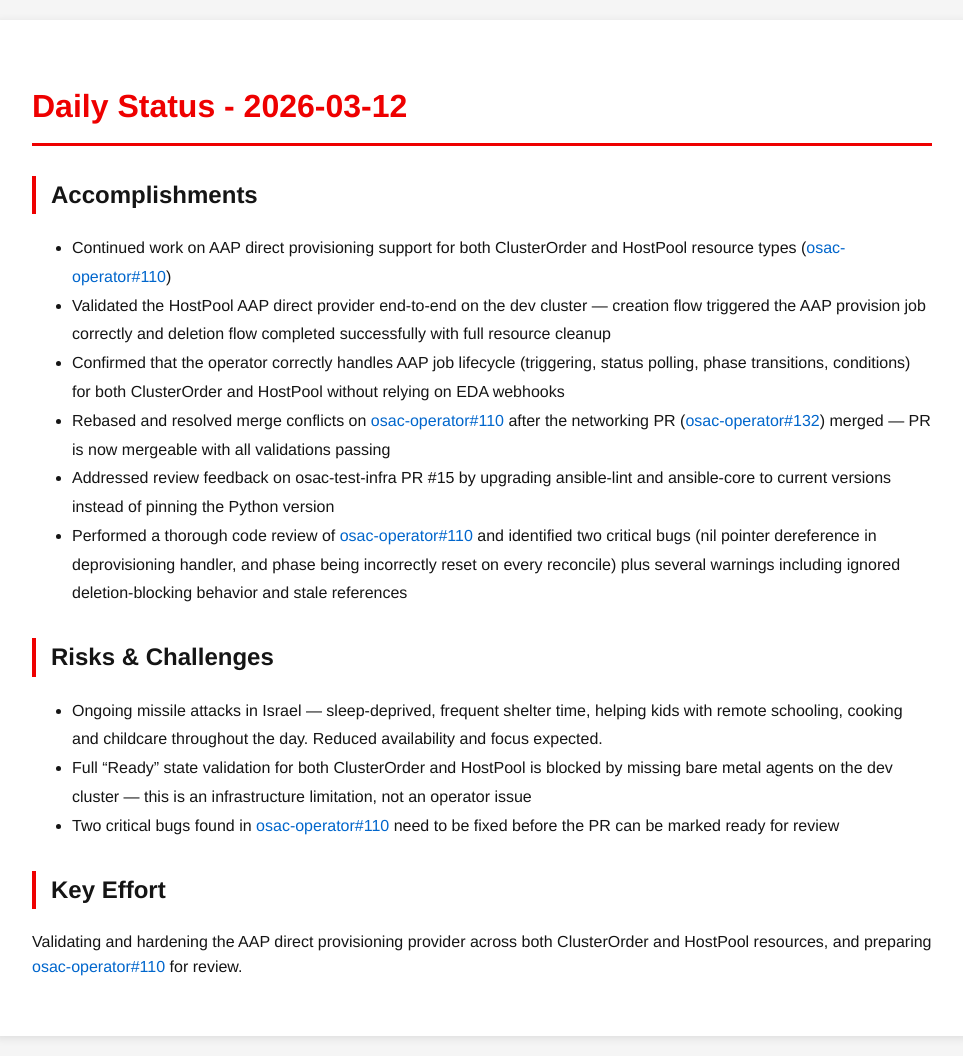
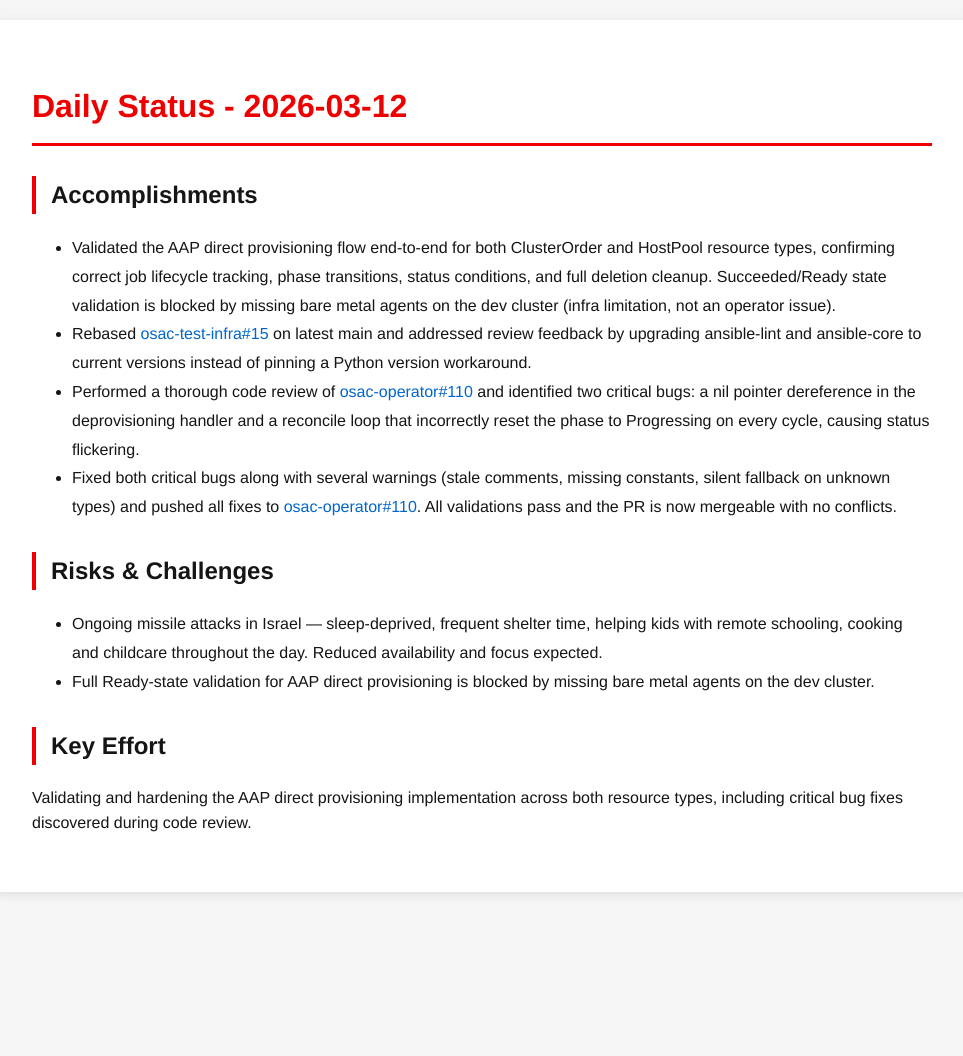
Before and after one commit to tzvatot/daily-status, a Jekyll site: the page built from 2026-03-12.md, in a window 1280 px wide. Shown: the whole page, without its empty margins (158-1121 px from the left). Built offline with Jekyll 4.4.1, drawn with Linux system fonts in a browser that asks for light colours; after the commit the page ends 912 px from its top, so only the background shows below that.

Commit message:
Daily status update - 2026-03-12

```diff
--- a/2026-03-12.md
+++ b/2026-03-12.md
@@ -7,17 +7,14 @@ date: 2026-03-12
 # Daily Status - 2026-03-12
 
 ## Accomplishments
-- Continued work on AAP direct provisioning support for both ClusterOrder and HostPool resource types ([osac-operator#110](https://github.com/osac-project/osac-operator/pull/110))
-- Validated the HostPool AAP direct provider end-to-end on the dev cluster — creation flow triggered the AAP provision job correctly and deletion flow completed successfully with full resource cleanup
-- Confirmed that the operator correctly handles AAP job lifecycle (triggering, status polling, phase transitions, conditions) for both ClusterOrder and HostPool without relying on EDA webhooks
-- Rebased and resolved merge conflicts on [osac-operator#110](https://github.com/osac-project/osac-operator/pull/110) after the networking PR ([osac-operator#132](https://github.com/osac-project/osac-operator/pull/132)) merged — PR is now mergeable with all validations passing
-- Addressed review feedback on osac-test-infra PR #15 by upgrading ansible-lint and ansible-core to current versions instead of pinning the Python version
-- Performed a thorough code review of [osac-operator#110](https://github.com/osac-project/osac-operator/pull/110) and identified two critical bugs (nil pointer dereference in deprovisioning handler, and phase being incorrectly reset on every reconcile) plus several warnings including ignored deletion-blocking behavior and stale references
+- Validated the AAP direct provisioning flow end-to-end for both ClusterOrder and HostPool resource types, confirming correct job lifecycle tracking, phase transitions, status conditions, and full deletion cleanup. Succeeded/Ready state validation is blocked by missing bare metal agents on the dev cluster (infra limitation, not an operator issue).
+- Rebased [osac-test-infra#15](https://github.com/osac-project/osac-test-infra/pull/15) on latest main and addressed review feedback by upgrading ansible-lint and ansible-core to current versions instead of pinning a Python version workaround.
+- Performed a thorough code review of [osac-operator#110](https://github.com/osac-project/osac-operator/pull/110) and identified two critical bugs: a nil pointer dereference in the deprovisioning handler and a reconcile loop that incorrectly reset the phase to Progressing on every cycle, causing status flickering.
+- Fixed both critical bugs along with several warnings (stale comments, missing constants, silent fallback on unknown types) and pushed all fixes to [osac-operator#110](https://github.com/osac-project/osac-operator/pull/110). All validations pass and the PR is now mergeable with no conflicts.
 
 ## Risks & Challenges
 - Ongoing missile attacks in Israel — sleep-deprived, frequent shelter time, helping kids with remote schooling, cooking and childcare throughout the day. Reduced availability and focus expected.
-- Full "Ready" state validation for both ClusterOrder and HostPool is blocked by missing bare metal agents on the dev cluster — this is an infrastructure limitation, not an operator issue
-- Two critical bugs found in [osac-operator#110](https://github.com/osac-project/osac-operator/pull/110) need to be fixed before the PR can be marked ready for review
+- Full Ready-state validation for AAP direct provisioning is blocked by missing bare metal agents on the dev cluster.
 
 ## Key Effort
-Validating and hardening the AAP direct provisioning provider across both ClusterOrder and HostPool resources, and preparing [osac-operator#110](https://github.com/osac-project/osac-operator/pull/110) for review.
+Validating and hardening the AAP direct provisioning implementation across both resource types, including critical bug fixes discovered during code review.
```
